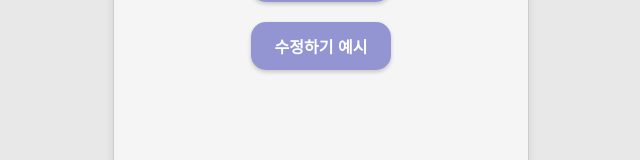
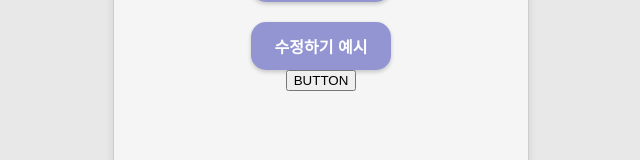
Before and after one commit to GROWLOG-youtube-mockup/todo-app, a React (Vite) app: page / in a window 1280 px wide. Shown: the part 224-384 px from the top of the page, without its empty margins (319-959 px from the left). Built offline with nearby package versions, Linux system fonts and the light colour scheme.

Commit message:
feat: 버튼 클릭 시 공유(텍스트 파일 저장) 기능 추가

```diff
--- a/src/pages/TodoMain.jsx
+++ b/src/pages/TodoMain.jsx
@@ -6,6 +6,27 @@ import { useTodoStore } from '../stores/useTodoStore.js';
 
 function TodoMain() {
   const todos = useTodoStore((state) => state.todos);
+
+  const handleShare = () => {
+    if (todos.length === 0) {
+      alert('공유할 할 일이 없습니다.');
+      return;
+    }
+
+    const text = todos
+      .map((todo, index) => `${index + 1}. [${todo.priority}] ${todo.title} - ${todo.description}`)
+      .join('\n');
+
+    const blob = new Blob([text], { type: 'text/plain' });
+    const url = URL.createObjectURL(blob);
+
+    const a = document.createElement('a');
+    a.href = url;
+    a.download = 'todo-list.txt';
+    a.click();
+
+    URL.revokeObjectURL(url);
+  };
 
   return (
     <div className="page-container">
@@ -29,6 +50,10 @@ function TodoMain() {
       </div>
       {/*작업시 삭제후 진행해주세요*/}
 
+      <div>
+        <button onClick={handleShare}>BUTTON</button>
+      </div>
+
       <List todos={todos} />
     </div>
   );
```
